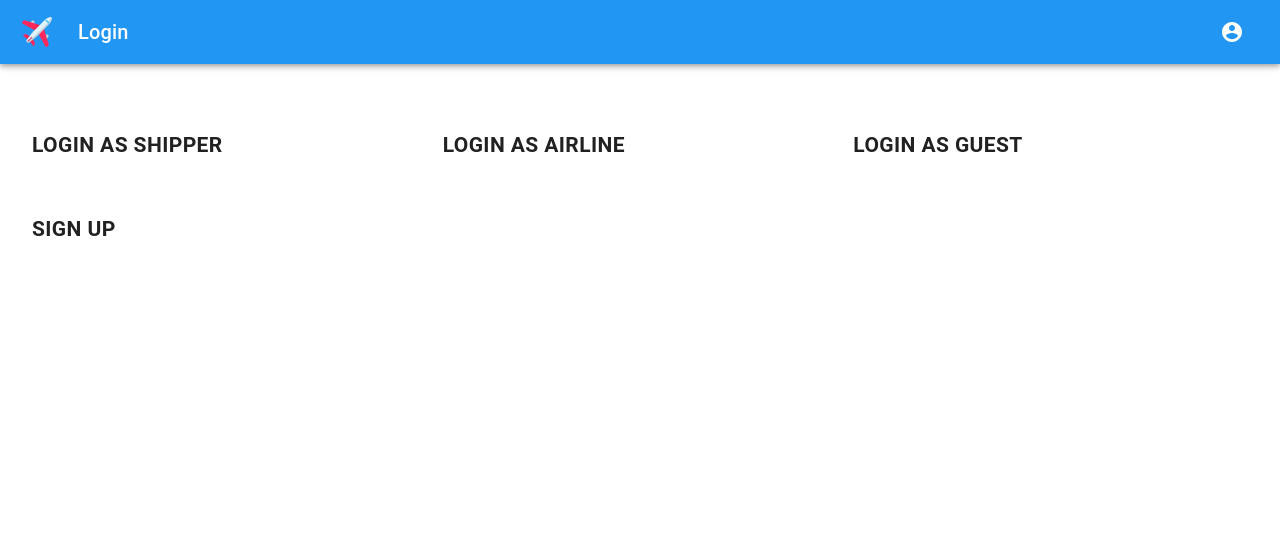
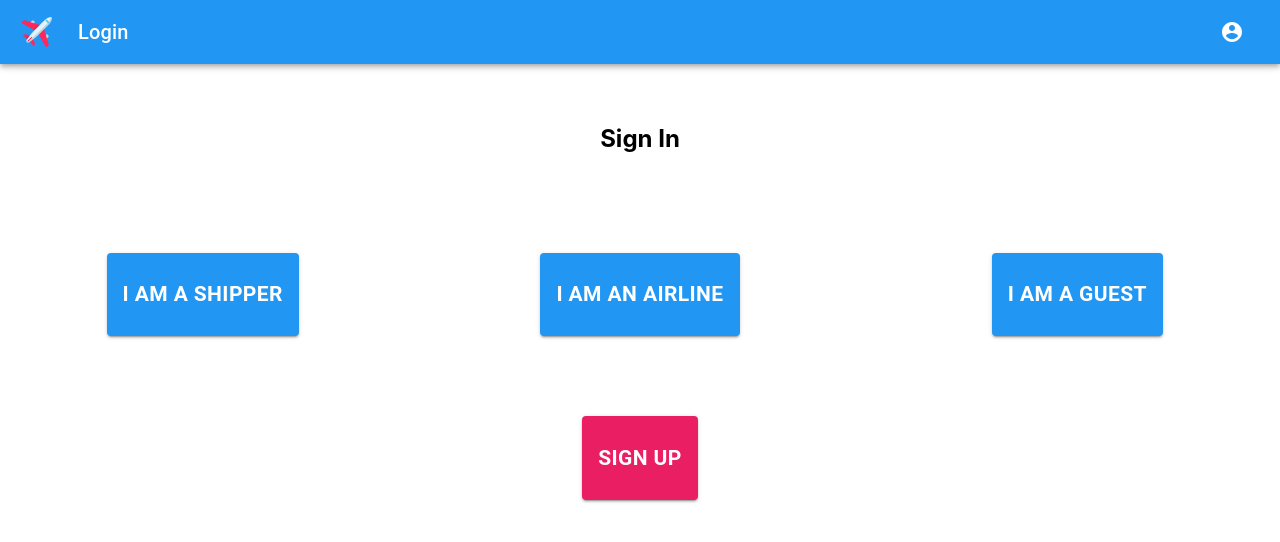
Before and after one commit to La-French-Team/ONE-Record-Hackathon-2020, a React (Create React App) app: page / in a window 1280 px wide. Shown: the top 542 px of the page. Built offline with nearby package versions, Linux system fonts and the light colour scheme.

Commit message:
Add style to login page

```diff
--- a/src/index.css
+++ b/src/index.css
@@ -1,4 +1,5 @@
 body {
+  font-size: 16px;
   margin: 0;
   font-family: -apple-system, BlinkMacSystemFont, 'Segoe UI', 'Roboto', 'Oxygen',
     'Ubuntu', 'Cantarell', 'Fira Sans', 'Droid Sans', 'Helvetica Neue',
--- a/src/pages/Login.jsx
+++ b/src/pages/Login.jsx
@@ -7,32 +7,46 @@ const useStyles = makeStyles(() => ({
   linkButton: {
     textDecoration: 'none',
   },
+  item: {
+    display: 'flex',
+    alignItem: 'center',
+    justifyContent: 'space-around',
+  },
 }));
 
 export default () => {
   const classes = useStyles();
   return (
     <Page pageName='Login'>
-      <Grid container spacing={12}>
-        <Grid item xs={4}>
+      <Grid container spacing={10} justify='space-between'>
+        <Grid item className={classes.item} xs={12}>
+          <h2>Sign In</h2>
+        </Grid>
+        <Grid item className={classes.item} xs={4}>
           <Link to='shipment/1' className={classes.linkButton}>
-            <Button>
-              <h2>Login as shipper</h2>
+            <Button variant='contained' color='primary'>
+              <h2>I am a shipper</h2>
             </Button>
           </Link>
         </Grid>
-        <Grid item xs={4}>
-          <Button>
-            <h2>Login as airline</h2>
+        <Grid item className={classes.item} xs={4}>
+          <Button variant='contained' color='primary'>
+            <h2>I am an airline</h2>
           </Button>
         </Grid>
-        <Grid item xs={4}>
-          <Button>
-            <h2>Login as guest</h2>
+        <Grid item className={classes.item} xs={4}>
+          <Button variant='contained' color='primary'>
+            <h2>I am a guest</h2>
           </Button>
         </Grid>
-        <Grid item xs={12}>
-          <Button>
+        <Grid
+          item
+          justify='space-around'
+          alignItems='center'
+          className={classes.item}
+          xs={12}
+        >
+          <Button variant='contained' color='secondary'>
             <h2>Sign up</h2>
           </Button>
         </Grid>
```
